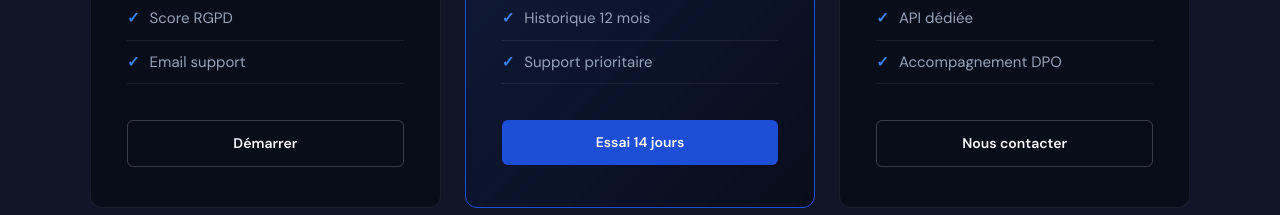
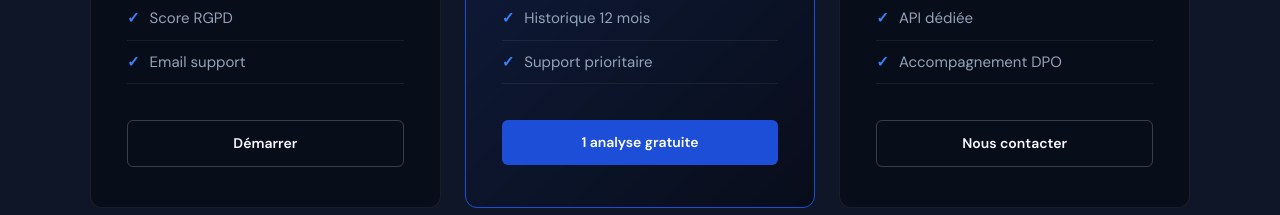
Before and after one commit to mousjolicoeur-rgb/compliance-rgpd, a Next.js app: page / in a window 1280 px wide. Shown: the part 3380-3595 px from the top of the page. Built offline with nearby package versions, Linux system fonts and the light colour scheme.

Commit message:
fix: cta 1 analyse gratuite

```diff
--- a/src/app/page.tsx
+++ b/src/app/page.tsx
@@ -44,7 +44,7 @@ export default function LandingPage() {
 
   const plans = [
     { name: "Starter", price: "49", period: "/ mois", features: ["5 analyses / mois", "PDF & TXT", "Score RGPD", "Email support"], cta: "Démarrer", highlight: false },
-    { name: "Business", price: "99", period: "/ mois", features: ["30 analyses / mois", "Rapport détaillé PDF", "Historique 12 mois", "Support prioritaire"], cta: "Essai 14 jours", highlight: true },
+    { name: "Business", price: "99", period: "/ mois", features: ["30 analyses / mois", "Rapport détaillé PDF", "Historique 12 mois", "Support prioritaire"], cta:"1 analyse gratuite", highlight: true },
     { name: "Enterprise", price: "199", period: "/ mois", features: ["Analyses illimitées", "Multi-sites", "API dédiée", "Accompagnement DPO"], cta: "Nous contacter", highlight: false },
   ];
 
```
